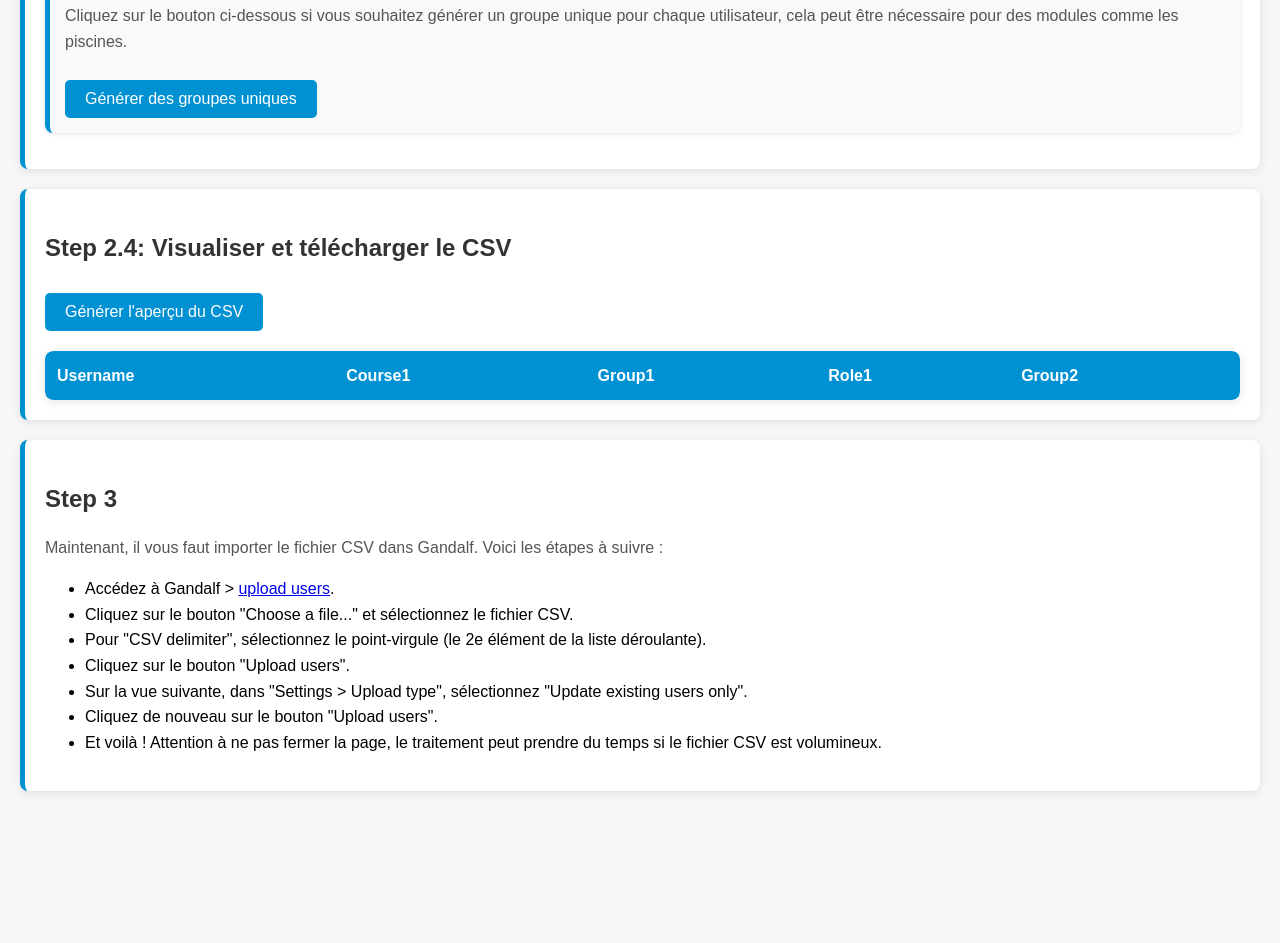
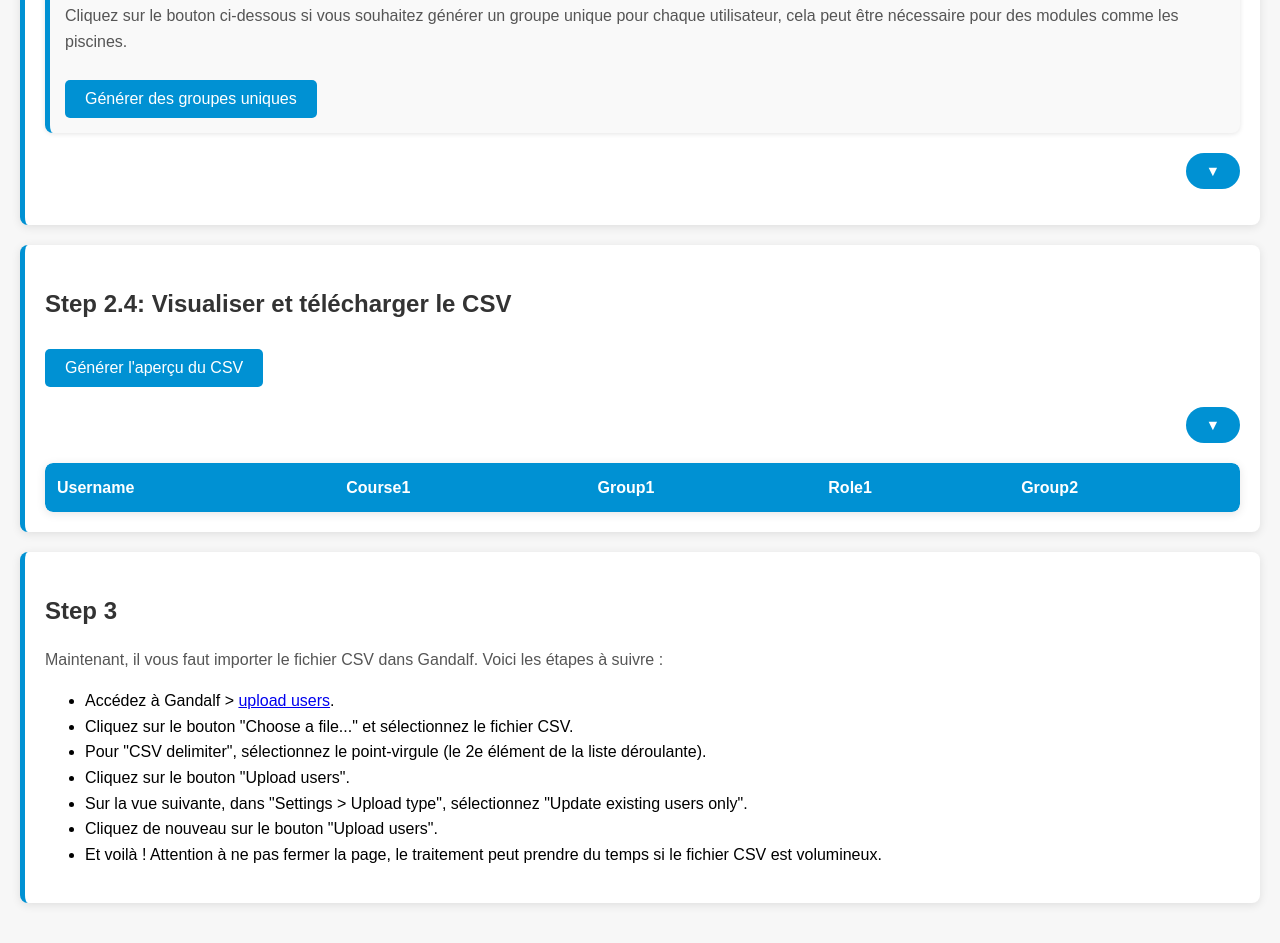
Before and after one commit to luc1bourrat/Gandlaf_enroll_users, a plain HTML site: page index.html in a window 1280 px wide. Shown: the part 1383-2326 px from the top of the page. Before the commit the page ends 2214 px from the top, so only its background shows below. Drawn offline with Linux system fonts and the light colour scheme.

Commit message:
implémentation de boutons pour jump à la section suivante pour éviter de devori scroller trop longtemps lors de génération de csv avec beaucoup de data

```diff
--- a/index.html
+++ b/index.html
@@ -75,6 +75,11 @@
             <button id="generateUniqueGroupButton">Générer des groupes uniques</button>
         </div>
 
+        <!-- Bouton pour passer à la Step 2.4 -->
+        <div class="scroll-next">
+            <button id="scrollToStep24" class="scroll-btn">&#x25BC;</button>
+        </div>
+
         <!-- Output commun : liste des utilisateurs générée -->
         <ul id="emailList">
             <!-- La liste des adresses e-mail et des menus déroulants pour les groupes sera affichée ici -->
@@ -83,9 +88,13 @@
 
 
     <!-- Step 2.4: Visualiser et télécharger le CSV -->
-    <section>
+    <section id="step24">
         <h2>Step 2.4: Visualiser et télécharger le CSV</h2>
         <button id="generateCsvPreviewButton">Générer l'aperçu du CSV</button>
+        <!-- Bouton pour descendre vers l'étape 3 -->
+        <div class="scroll-next">
+            <button id="scrollToStep3" class="scroll-btn">&#x25BC;</button>
+        </div>
         <table id="csvPreviewTable" border="0">
             <thead>
                 <tr>
@@ -105,7 +114,7 @@
 
 
     <!-- Step 3 placeholder -->
-    <section>
+    <section id="step3">
         <h2>Step 3</h2>
         <p>Maintenant, il vous faut importer le fichier CSV dans Gandalf. Voici les étapes à suivre :
             <ul>
--- a/script.js
+++ b/script.js
@@ -359,3 +359,13 @@ function getAllUserData() {
 
     return allData;
 }
+
+// Scroll vers la Step 2.4
+document.getElementById('scrollToStep24').addEventListener('click', function () {
+    document.getElementById('step24').scrollIntoView({ behavior: 'smooth' });
+});
+
+// Scroll vers la Step 3
+document.getElementById('scrollToStep3').addEventListener('click', function () {
+    document.getElementById('step3').scrollIntoView({ behavior: 'smooth' });
+});
--- a/style.css
+++ b/style.css
@@ -157,3 +157,23 @@ table th:last-child, table td:last-child {
     margin-bottom: 10px;
     border-radius: 5px 5px 0 0;
 }
+
+/* Style pour le bouton de navigation */
+.scroll-next {
+    text-align: right;
+    margin-top: 10px;
+}
+
+.scroll-btn {
+    background-color: #0091d3;
+    color: white;
+    border: none;
+    border-radius: 50px;
+    padding: 10px 20px;
+    cursor: pointer;
+    font-size: 0.9em;
+}
+
+.scroll-btn:hover {
+    background-color: #33a7dd;
+}
```
